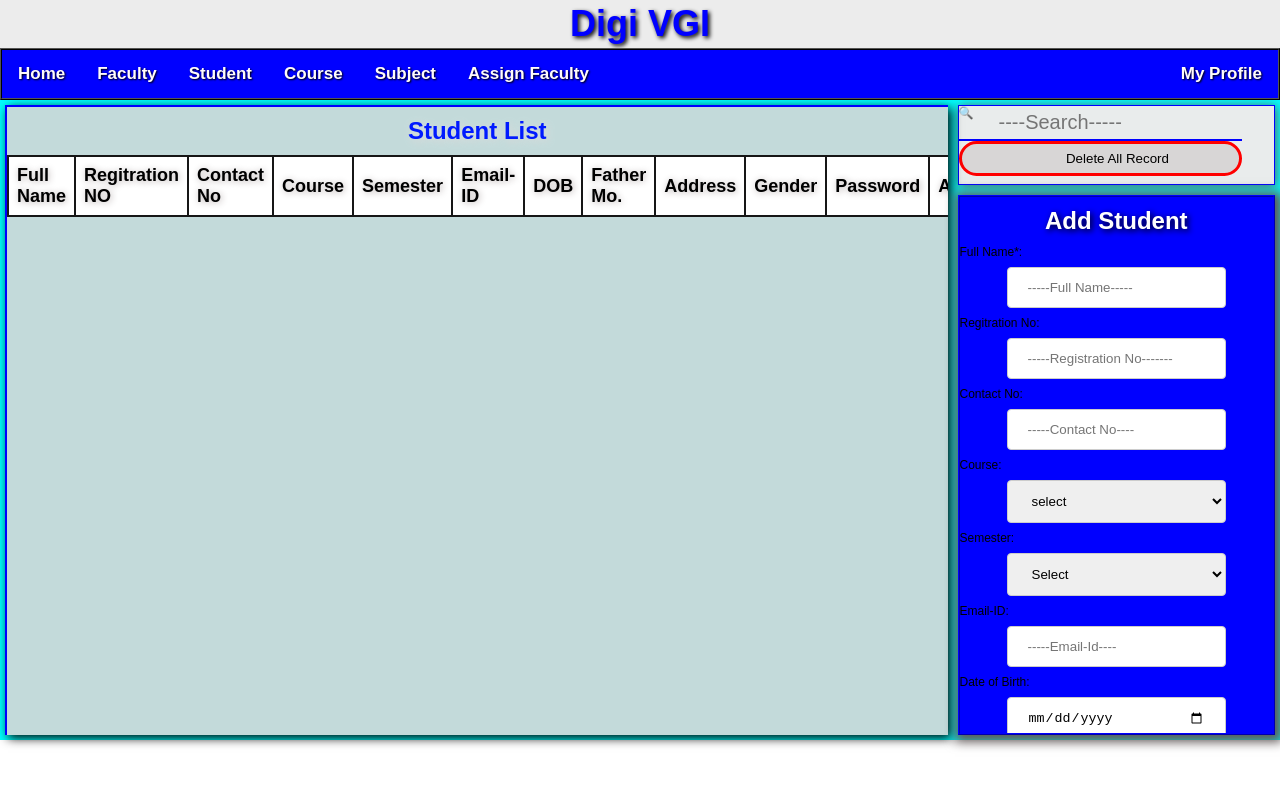
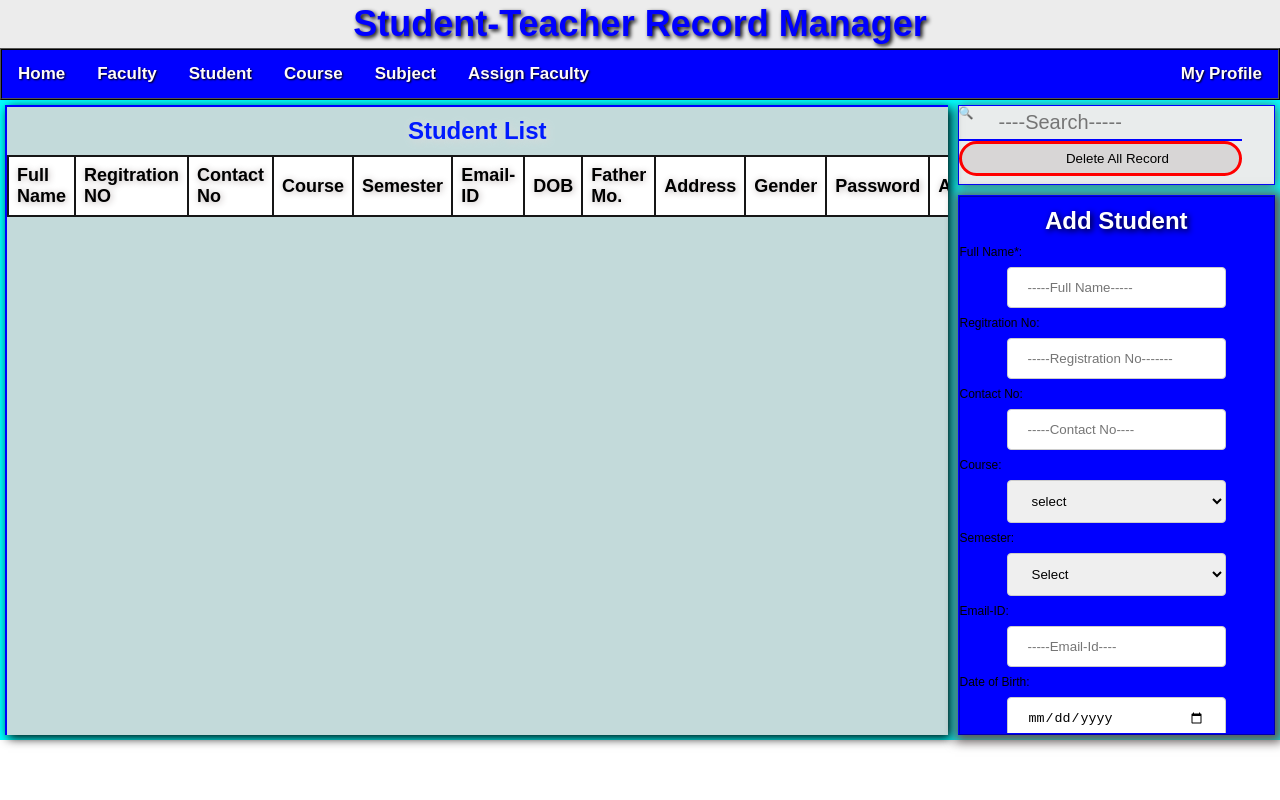
Before and after one commit to Aeshtech/AMS_DOM, a plain HTML site: page Student.html in a window 1280 px wide. Drawn offline with nearby package versions, Linux system fonts and the light colour scheme.

Commit message:
Update Student.html

```diff
--- a/Student.html
+++ b/Student.html
@@ -10,7 +10,7 @@
   <header>
     <div class="logodiv">
       <!-- <a><img src="vgi-logo.jpg" id="logo"></a> -->
-      <h1>Digi VGI</h1>
+      <h1>Student-Teacher Record Manager</h1>
       <a href="#headprofile" class="head-profile">My Profile</a>
     </div>
 
```
